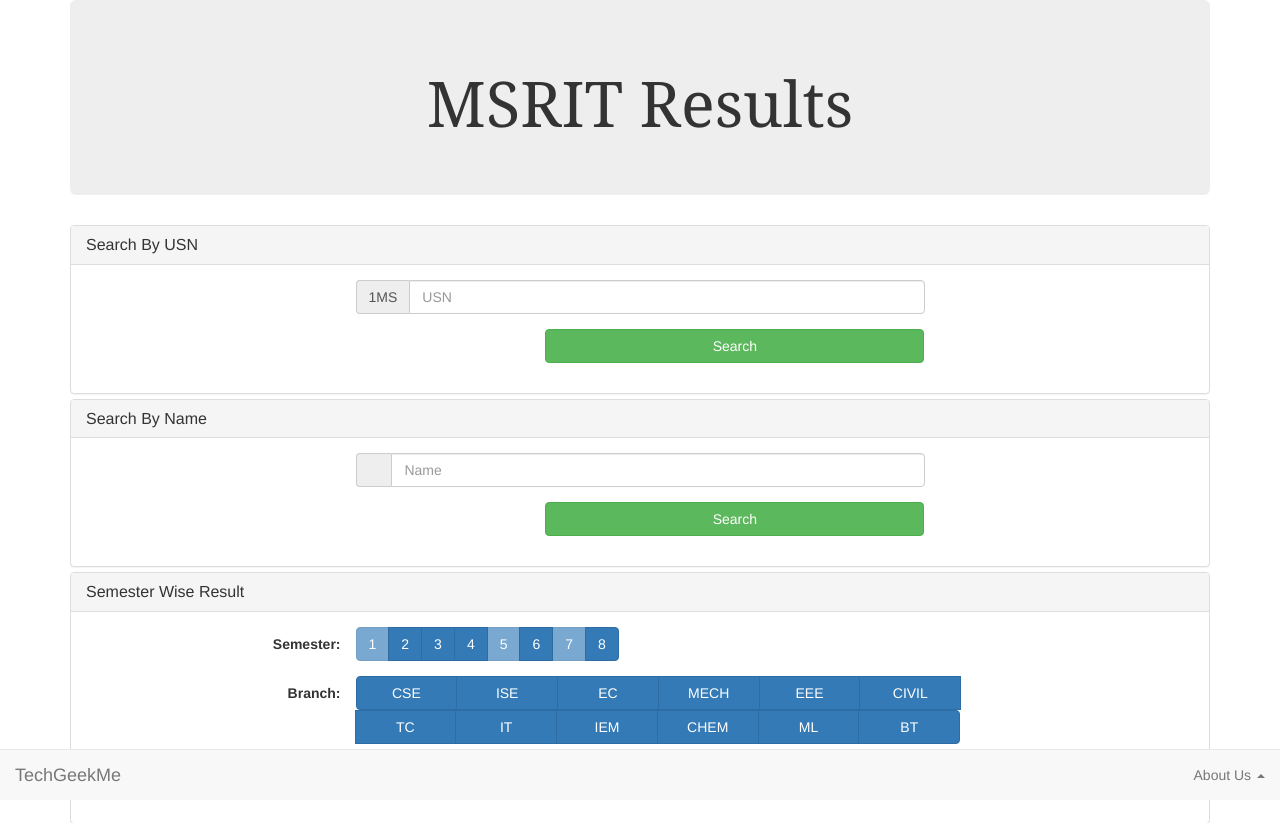
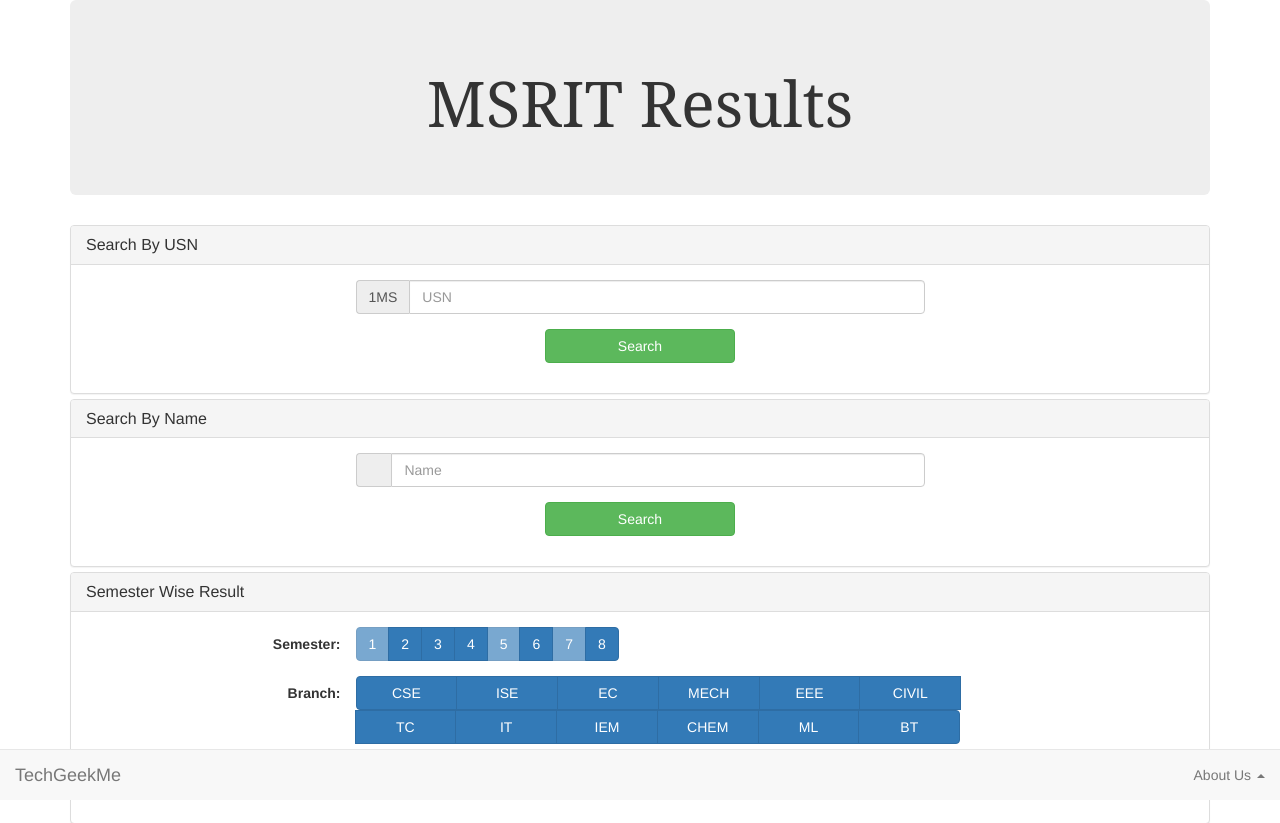
Before and after one commit to KidEinstein/MSRIT-Results, a Django app: page / in a window 1280 px wide. Shown: the top 823 px of the page. Run offline with Django 3.2, Linux system fonts and the light colour scheme; some libraries are stand-ins or nearby versions; some web fonts are replaced.

Commit message:
fab push

```diff
--- a/results_app/templates/results_app/index.html
+++ b/results_app/templates/results_app/index.html
@@ -32,7 +32,7 @@
                                     </div>
                                 </div>
                                 <div class="form-group">
-                                    <button type="submit" class="btn btn-success col-xs-4 col-xs-offset-4 col-sm-offset-5">Search</button>
+                                    <button type="submit" class="btn btn-success col-xs-4 col-xs-offset-4 col-sm-2 col-sm-offset-5">Search</button>
                                 </div>
                             </form>
                         </div>
@@ -55,7 +55,7 @@
                                     </div>
                                 </div>
                                 <div class="form-group">
-                                    <button type="submit" class="btn btn-success col-xs-4 col-xs-offset-4 col-sm-offset-5">Search</button>
+                                    <button type="submit" class="btn btn-success col-xs-4 col-xs-offset-4 col-sm-2 col-sm-offset-5">Search</button>
                                 </div>
                             </form>
                         </div>
@@ -125,7 +125,7 @@
 
                                 </div>
                                 <div class="form-group">
-                                    <button type="submit" class="btn btn-success col-xs-4 col-xs-offset-4 col-sm-offset-5">Search</button>
+                                    <button type="submit" class="btn btn-success col-xs-4 col-xs-offset-4 col-sm-2 col-sm-offset-5">Search</button>
                                 </div>
                             </form>
                         </div>
```
